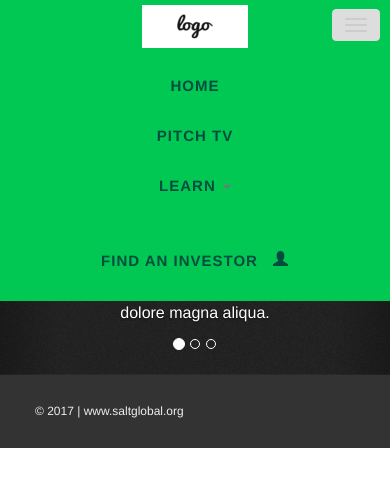
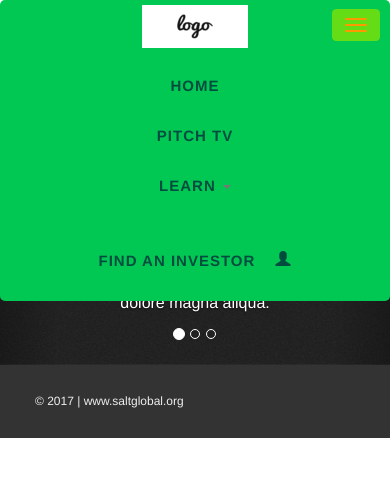
Before and after one commit to msmanawadu/Salt-Global-Front-end, a plain HTML site: page index.html in a window 390 px wide. Both pictures are taken after a click on the button 356 px from the left and 25 px from the top of the page. Drawn offline with nearby package versions, Linux system fonts and the light colour scheme.

Commit message:
navbar toggle button styling and carousel image full width done

```diff
--- a/includes/css/styles.css
+++ b/includes/css/styles.css
@@ -49,6 +49,7 @@ body {
 
 	 .navbar-custom {
      background-color: #00c853;
+		 -webkit-border-radius: 5px;
 
  }
 
@@ -65,9 +66,7 @@ a.nav-li span.glyphicon {
 
 }
 
-/* --------------------------------------
-   Navbar - 'LEARN' Dropdown list
-   -------------------------------------- */
+/* Navbar - 'LEARN' Dropdown list styling */
 ul.dropdown-menu li a {
 	color: #004d40;
 	font-weight: 500;
@@ -77,7 +76,7 @@ ul.dropdown-menu li a {
 	background-color: #00c853;
 }
 
-ul.dropdown-menu>li>a:hover {
+ul.dropdown-menu li a:hover {
 	background-color: #ff9900;
 	 background-image: none;
 }
@@ -90,13 +89,26 @@ ul.dropdown-menu>li>a:hover {
 }
 
 
+/* navbar 'mobile view' toggle button styling */
+.navbar-custom .navbar-toggle .icon-bar {
+    background-color: #ff9900;
+}
+button.navbar-toggle:focus{
+    background: #64dd17;
+}
+button.navbar-toggle:hover{
+    background: #64dd17;
+}
+button.navbar-toggle{
+		border: 1px solid #64dd17;
+	}
 
 /* --------------------------------------
    Carousel
    -------------------------------------- */
 
 #myCarousel {
-	margin-top: 65px;
+	margin-top: 55px;
 }
 
 .carousel-caption {
@@ -121,6 +133,11 @@ ul.dropdown-menu>li>a:hover {
 	background: url('../../images/carousel_medium_03.jpg') top center no-repeat;
 }
 
+#myCarousel .item {
+	background-size: cover;
+	min-width: 100%;
+}
+
 
 /* --------------------------------------
    Global Styles
@@ -134,10 +151,11 @@ ul.dropdown-menu>li>a:hover {
 
 /* Portrait & landscape phone */
 @media (max-width: 480px) {
-	}
+}
+
 
 /* Landscape phone to portrait tablet */
-@media (max-width: 768px) {
+@media (max-width: 750px) {
 
 	#myCarousel .item { height: 310px; }
 
@@ -164,7 +182,7 @@ ul.dropdown-menu>li>a:hover {
 }
 
 /* Large desktop */
-@media (min-width: 1200px) {
+@media (min-width: 990px) {
 
 	#myCarousel .item { height: 500px; }
 
--- a/index.html
+++ b/index.html
@@ -33,8 +33,8 @@
 		<div class="container-fluid" id="main">
 
 
-			 <div class="navbar navbar-fixed-top navbar-custom">
-				<div class="container">
+			 <nav class="navbar navbar-fixed-top navbar-custom">
+				<div class="container-fluid">
 
 					<!-- .btn-navbar used as the toggle for collapsed navbar content -->
 					<button class="navbar-toggle" data-target=".navbar-responsive-collapse" data-toggle="collapse" type="button">
@@ -43,7 +43,8 @@
 						<span class="icon-bar"></span>
 					</button>
 
-					<a class="navbar-brand" href="#"><img src="images/logo.png" alt="Company Logo"></a>
+					<!-- navbar logo-->
+        	<a class="navbar-brand" href="#"><img src="images/logo.png" alt="Company Logo"></a>
 
 					<!-- nav bar content -->
 
@@ -60,7 +61,7 @@
 							</li>
 
 							<li class="dropdown">
-								<a href="#" class="dropdown-toggle nav-li" data-toggle="dropdown">LEARN <strong class="caret"></strong></a>
+								<a href="#" class="dropdown-toggle nav-li" data-toggle="dropdown">LEARN <span class="caret"></span></a>
 
 
 								<ul class="dropdown-menu">
@@ -88,14 +89,14 @@
 						</ul>
 
 						<ul class="nav navbar-nav pull-right">
-					<li ><a href="#" class="nav-li">Find an Investor<span class="glyphicon glyphicon-user"></span></a></li>
+					<li ><a href="#" class="nav-li">Find an Investor <span class="glyphicon glyphicon-user"></span></a></li>
 		 </ul>
 
 						</li><!-- end nav pull-right -->
 					</div><!-- end nav-collapse -->
 
 				</div><!-- end container -->
-		 </div><!-- end navbar -->
+		 </nav><!-- end navbar -->
 
 
 
@@ -140,6 +141,10 @@
 
 		</div><!-- end container -->
 
+<div class="container">
+
+
+</div>
 
 		<footer>
 			<div class="container">
```
Also changed, not shown: images/carousel_large_01.jpg, images/carousel_large_02.jpg, images/carousel_large_03.jpg.
